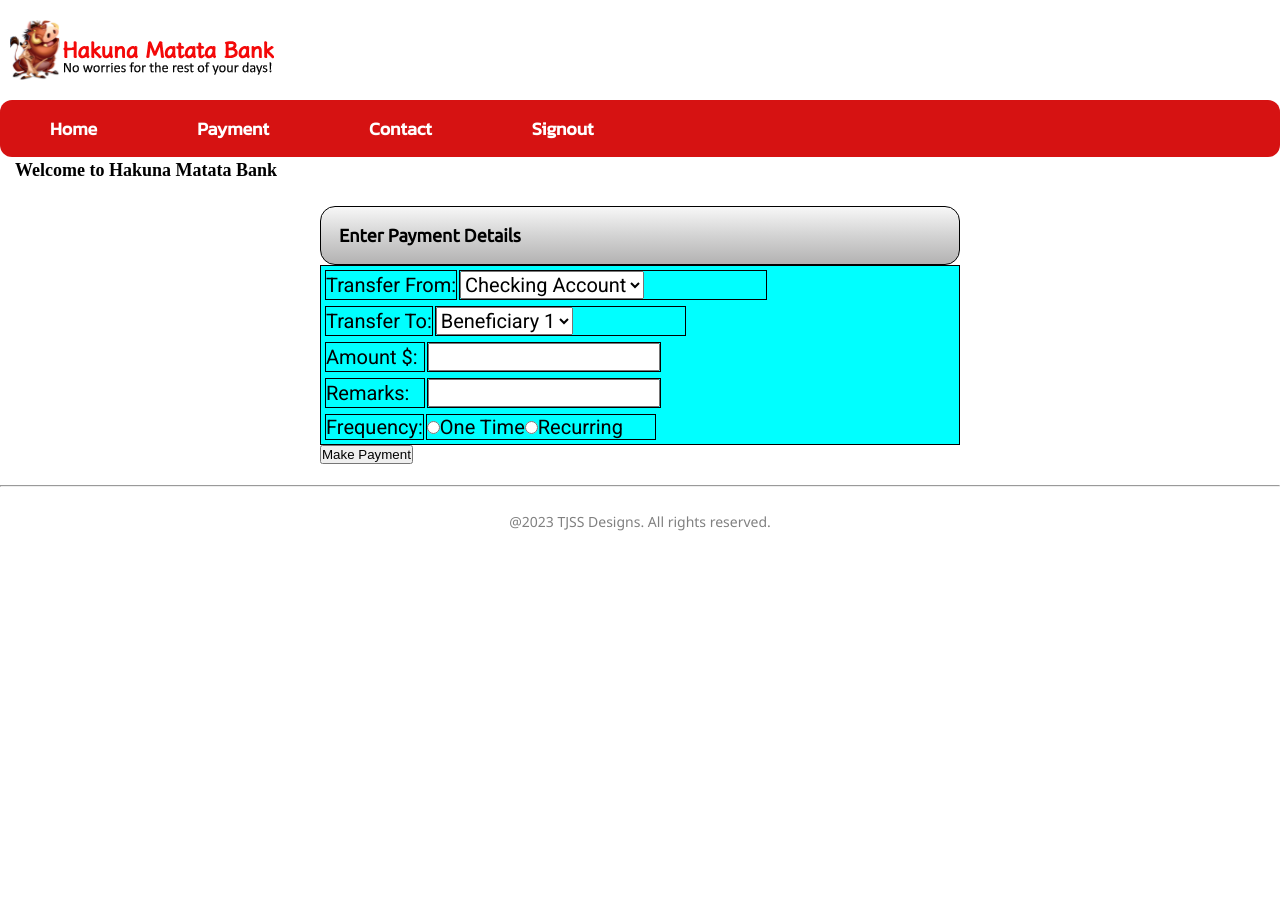
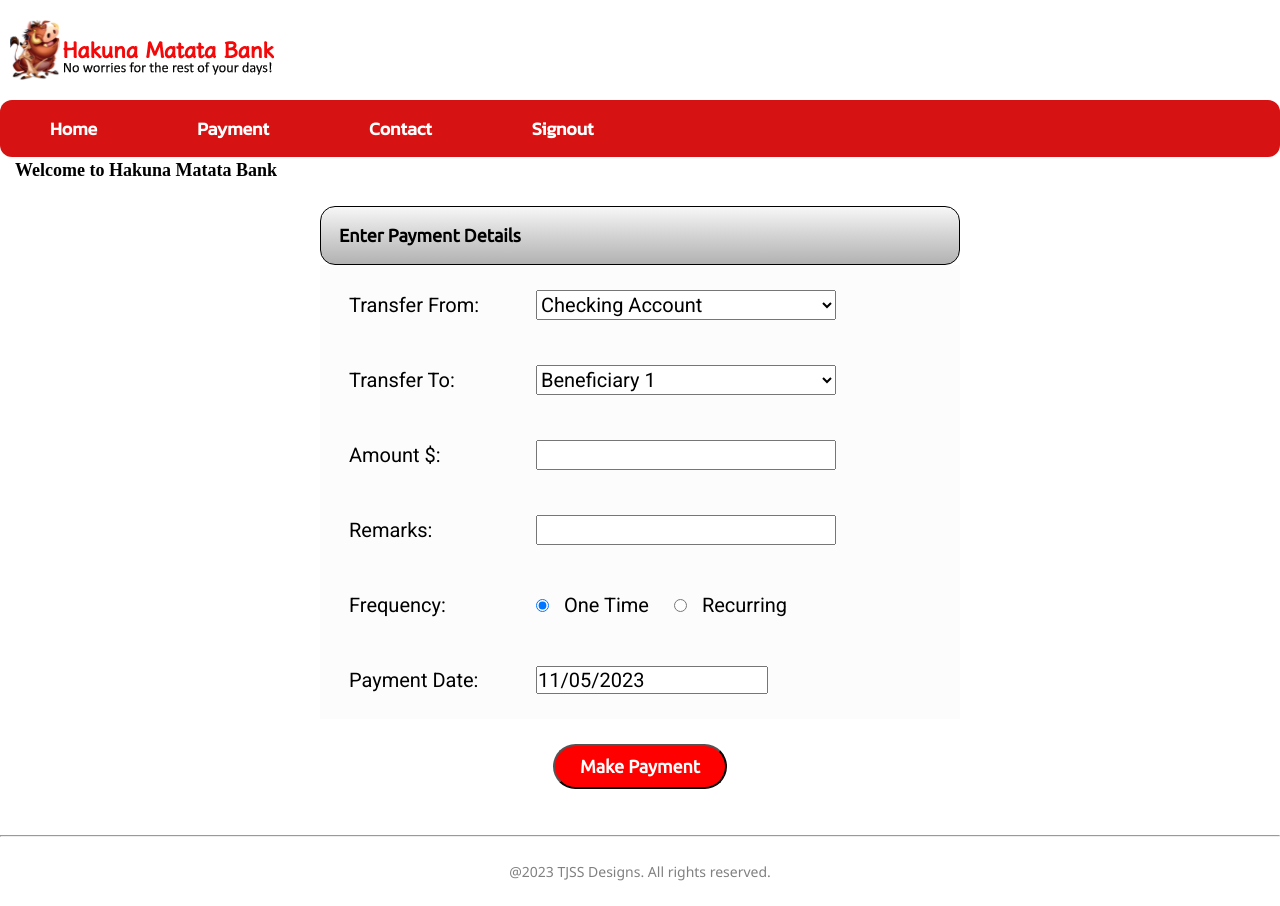
Before and after one commit to Sarasakthi/React_Project_Sakthi, a React (Create React App) app: page /payment in a window 1280 px wide. Before the commit the page ends 800 px from the top, so only its background shows below. Built offline with nearby package versions, Linux system fonts and the light colour scheme; a web font is replaced by a local one.

Commit message:
CSS on Payment

```diff
--- a/package.json
+++ b/package.json
@@ -10,6 +10,7 @@
     "bootstrap": "^5.3.2",
     "firebase": "^10.5.2",
     "react": "^18.2.0",
+    "react-datepicker": "^4.21.0",
     "react-dom": "^18.2.0",
     "react-router-dom": "^6.18.0",
     "react-scripts": "^5.0.1",
--- a/src/payment.jsx
+++ b/src/payment.jsx
@@ -1,4 +1,6 @@
-import React from "react";
+import React, { useState } from "react";
+import DatePicker from "react-datepicker";
+import 'react-datepicker/dist/react-datepicker.css'
 import NavBar from "./navbar"
 import Footer from "./footer"
 import "./styles_home.css"
@@ -6,6 +8,16 @@ import "./styles_payment.css"
 import "./variables"
 
 export default function Payment() {
+
+    // date picker
+    const [date, setDate] = useState(new Date());
+    const [startDate, setStartDate] = useState();
+    const [endDate, setEndDate] = useState();
+    const handleChange = (range) => {
+        const [startDate, endDate] = range;
+        setStartDate(startDate);
+        setEndDate(endDate);
+    };
 
     // Prevent the browser from reloading the page
     function handleSubmit(e) {
@@ -45,9 +57,9 @@ export default function Payment() {
                             <tr>
                                 <div className="paymentTransferFrom" id="paymentTransferFrom">
                                     <label className="paymentLabel">
-                                        <td className="column-1">Transfer From:
+                                        <td className="column1">Transfer From:
                                         </td>
-                                        <td className="column-2">
+                                        <td className="column2">
                                             <span id="paymentInput">
                                                 <select>
                                                     <option value="Account1" id="Account1" >Checking Account</option>
@@ -63,11 +75,11 @@ export default function Payment() {
                             <tr>
                                 <div className="paymentTransferTo" id="paymentDiv">
                                     <label className="paymentLabel">
-                                        <td className="column-1">Transfer To:
+                                        <td className="column1">Transfer To:
                                         </td>
-                                        <td className="column-2">
+                                        <td className="column2">
                                             <span id="paymentInput">
-                                                <select>
+                                                <select id="paymentInputList" name="Select Beneficiary">
                                                     <option value="beneficiary1" id="beneficiary1" >Beneficiary 1</option>
                                                     <option value="beneficiary2" id="beneficiary2">Beneficiary 2</option>
                                                     <option value="beneficiary3" id="beneficiary3">Beneficiary 3</option>
@@ -83,8 +95,8 @@ export default function Payment() {
                             <tr>
                                 <div className="paymentAmount" id="paymentDiv">
                                     <label className="paymentLabel">
-                                        <td className="column-1">Amount $:</td>
-                                        <td className="column-2">
+                                        <td className="column1">Amount $:</td>
+                                        <td className="column2">
                                             <input type="text" name="paymentNameAmount" id="paymentIDAmount" />
                                         </td>
                                     </label>
@@ -94,10 +106,10 @@ export default function Payment() {
                             <tr>
                                 <div className="paymentRemarks" id="paymentDiv">
                                     <label className="paymentLabel">
-                                        <td className="column-1">
+                                        <td className="column1">
                                             Remarks:
                                         </td>
-                                        <td className="column-2">
+                                        <td className="column2">
                                             <input type="text" name="paymentNameRemarks" id="paymentIDRemarks" />
                                         </td>
                                     </label>
@@ -107,29 +119,43 @@ export default function Payment() {
                             <tr>
                                 <div className="paymentFrequency" id="paymentDiv">
                                     <div>
-                                        <td className="column-1">
+                                        <td className="column1">
                                             <label className="paymentLabel">
                                                 Frequency:
                                             </label>
                                         </td>
-                                        <td className="column-2">
-                                            <label>
+                                        <td className="column2">
+                                            <label className="paymentFrequencyLabel" id="paymentIDFreqOneTime">
                                                 <input type="radio" name="paymentNameFrequency"
-                                                    id="paymentIDFreqOneTime"
-                                                    className="paymentNameFrequency"
-                                                    value="onetime" />One Time</label>
-                                            <label>
+                                                    value="onetime" checked />
+                                                <span className="paymentFreq">One Time</span>
+                                            </label>
+                                            <label className="paymentFrequencyLabel" id="paymentIDFreqRecurring">
                                                 <input type="radio" name="paymentNameFrequency"
-                                                    id="paymentIDFreqRecurring"
-                                                    className="paymentNameFrequency"
-                                                    value="recurring" />Recurring
+                                                    value="recurring" />
+                                                <span className="paymentFreq">Recurring</span>
                                             </label>
                                         </td>
                                     </div>
                                 </div>
                             </tr>
+
+                            <tr>
+                                <div className="paymentDate">
+                                    <label className="paymentLabel">
+                                        <td className="column1">Payment Date:</td>
+                                        <td className="column2">
+                                            <div>
+                                                <DatePicker selected={date} onChange={(date) => setDate(date)} />
+                                            </div>
+                                        </td>
+                                    </label>
+                                </div>
+                            </tr>
+
                         </table>
                     </div>
+
                     <div className="paymentMakePayment" id="paymentDiv">
                         <button type="submit" name="paymentNameMakePayment" id="paymentIDMakePayment">
                             Make Payment
--- a/src/styles_payment.css
+++ b/src/styles_payment.css
@@ -3,6 +3,7 @@
     margin: 0;
     padding: 0;
     position: relative;
+
 }
 
 div {
@@ -14,9 +15,13 @@ div {
 }
 
 .paymentDiv {
+    display: flex;
     border: 1px solid black;
     border-radius: 15px;
+    width: 100%;
+    min-width: 434.333px;
     background-image: linear-gradient(rgb(247, 247, 247), rgb(211, 211, 211), rgb(179, 178, 178));
+    font-size: large;
 }
 
 .paymentHeader {
@@ -27,48 +32,83 @@ div {
 }
 
 .paymentDetails {
+    display: block;
     width: 100%;
 }
 
 table {
     width: 100%;
-    background-color: aqua;
-    border: 1px solid black;
+    background-color: rgba(245, 245, 245, 0.308);
 }
 
 tr {
+    display: flex;
+    align-items: center;
+    height: 75px;
+    padding: 0 0 0 25px;
+}
+
+td {
+    min-width: 150px;
+}
+
+.column2 {
+    padding-left: 35px;
 
 }
 
-td {
-    border: 1px solid black;
-
+select {
+    user-select: none;
+    min-width: 300px;
+    min-height: 30px;
 }
 
-
+#paymentIDAmount,
+#paymentIDRemarks {
+    min-width: 300px;
+    min-height: 30px;
+}
 
 .paymentLabel,
 select,
-option,
-input, label {
+input,
+label,
+#paymentInputList {
     font-family: 'Roboto';
     font-size: 20px;
+    cursor: pointer;
 }
 
-.paymentLabel {
-    width: 40px;
+.paymentTransferFrom {
+    width: 50px;
 }
 
-.column-1 {
-    width: 30%;
+input[type="radio"] {
+    margin-left: 0;
 }
 
-.column-2 {
-    width: 100%;
+#paymentIDFreqRecurring {
+    padding-left: 25px;
+    gap: 2px;
 }
 
-.test1 {
-    font-size: 25px;
-    display: inline;
-    text-align: center;
+.paymentFreq {
+    margin-left: 15px;
 }
+
+.paymentMakePayment {
+    display: flex;
+    justify-content: center;
+    padding: 25px;
+}
+
+#paymentIDMakePayment {
+    padding: 10px 25px;
+    font-size: 18px;
+    font-family: 'Ubuntu';
+    font-weight: bold;
+    background-color: red;
+    color: white;
+    border-radius: 25px;
+    cursor: pointer;
+}
```
Also changed, not shown: 1 other file (tests, documents, lock files or other folders).
